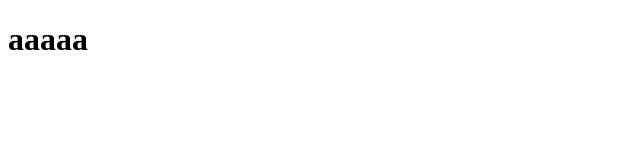
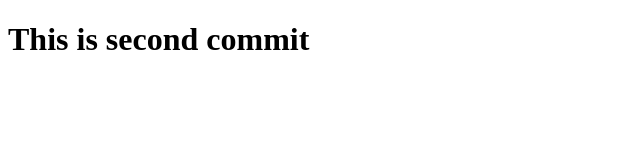
Before and after one commit to sharva-save/new-basic, a plain HTML site: page index.html in a window 1280 px wide. Shown: the whole page, without its empty margins (0-640 px from the left). Drawn offline with Linux system fonts and the light colour scheme.

Commit message:
second commit1

```diff
--- a/index.html
+++ b/index.html
@@ -6,6 +6,6 @@
                <title>Document</title>
 </head>
 <body>
- <h1> aaaaa</h1>
+ <h1> This is second commit</h1>
 </body>
 </html>
```
